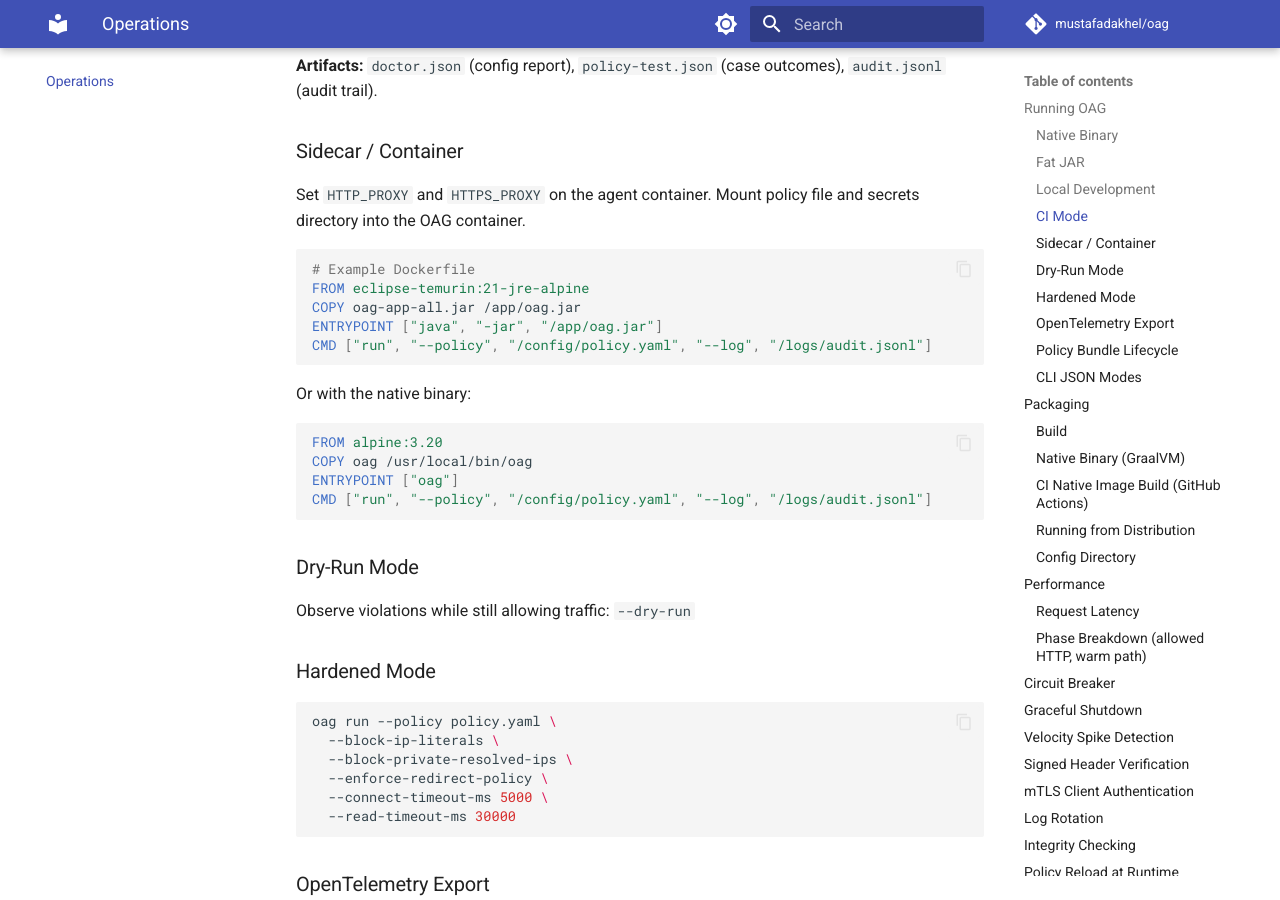
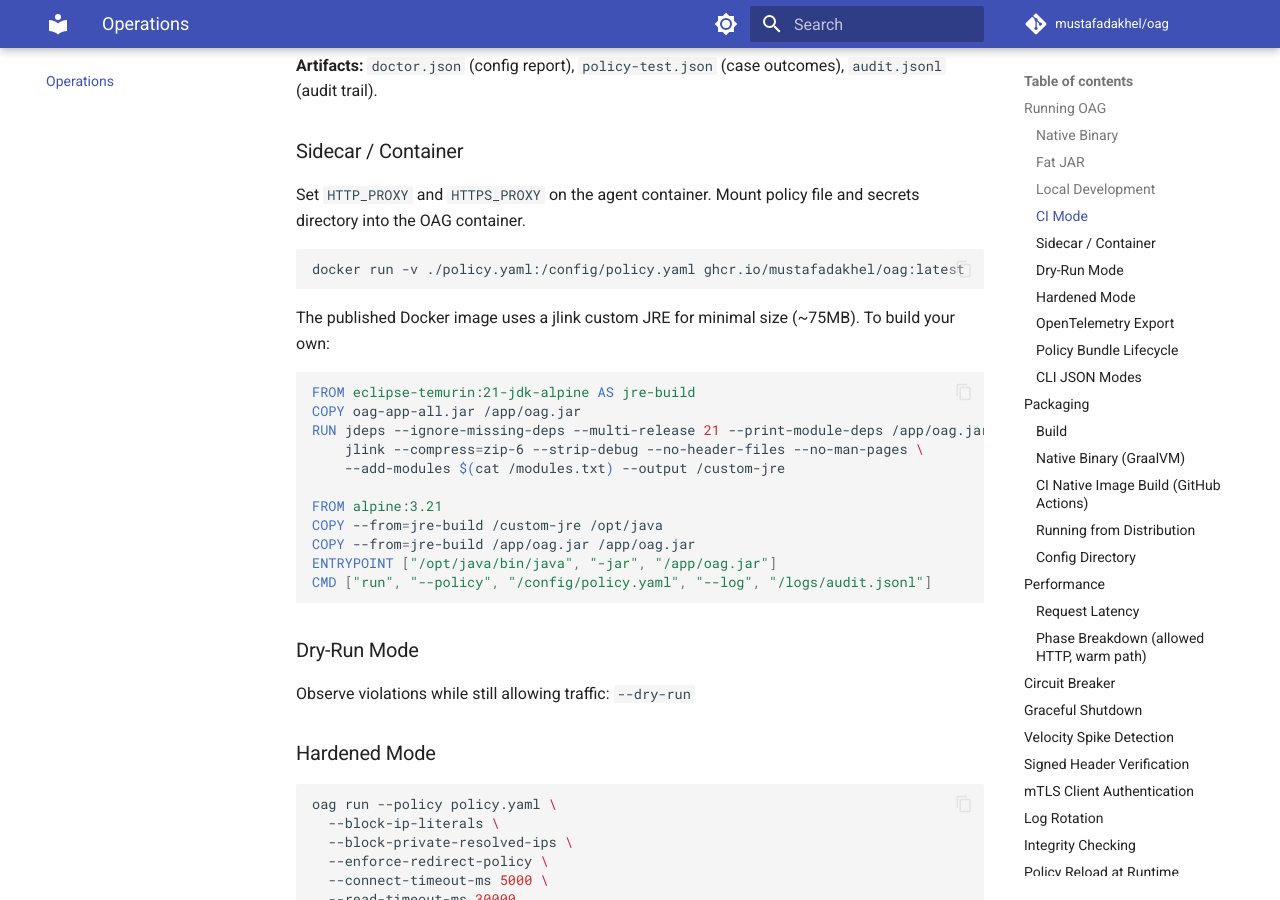
Before and after one commit to mustafadakhel/oag, an MkDocs documentation site: the page built from docs/operations.md, in a window 1280 px wide and 900 px high, scrolled down 1088 px. Built offline with MkDocs 1.6.1 and Material for MkDocs 9.7.7, drawn with Linux system fonts in a browser that asks for light colours; comment, search, counter and statistics services are not loaded; some of the changed text lies outside the part shown.

Commit message:
chore: docs changelog v0.1.10 11 (#17)
* update changelog for v0.1.10 and v0.1.11, update distribution sizes in docs

* update changelog for v0.1.10 and v0.1.11, update distribution sizes in docs

````diff
--- a/docs/operations.md
+++ b/docs/operations.md
@@ -48,20 +48,23 @@ Bundle verification: `oag verify --bundle policy.bundle.json --public-key ./keys
 
 Set `HTTP_PROXY` and `HTTPS_PROXY` on the agent container. Mount policy file and secrets directory into the OAG container.
 
-```dockerfile
-# Example Dockerfile
-FROM eclipse-temurin:21-jre-alpine
-COPY oag-app-all.jar /app/oag.jar
-ENTRYPOINT ["java", "-jar", "/app/oag.jar"]
-CMD ["run", "--policy", "/config/policy.yaml", "--log", "/logs/audit.jsonl"]
+```bash
+docker run -v ./policy.yaml:/config/policy.yaml ghcr.io/mustafadakhel/oag:latest
 ```
 
-Or with the native binary:
+The published Docker image uses a jlink custom JRE for minimal size (~75MB). To build your own:
 
 ```dockerfile
-FROM alpine:3.20
-COPY oag /usr/local/bin/oag
-ENTRYPOINT ["oag"]
+FROM eclipse-temurin:21-jdk-alpine AS jre-build
+COPY oag-app-all.jar /app/oag.jar
+RUN jdeps --ignore-missing-deps --multi-release 21 --print-module-deps /app/oag.jar > /modules.txt && \
+    jlink --compress=zip-6 --strip-debug --no-header-files --no-man-pages \
+    --add-modules $(cat /modules.txt) --output /custom-jre
+
+FROM alpine:3.21
+COPY --from=jre-build /custom-jre /opt/java
+COPY --from=jre-build /app/oag.jar /app/oag.jar
+ENTRYPOINT ["/opt/java/bin/java", "-jar", "/app/oag.jar"]
 CMD ["run", "--policy", "/config/policy.yaml", "--log", "/logs/audit.jsonl"]
 ```
 
@@ -124,7 +127,7 @@ Build an AOT-compiled native binary with GraalVM:
 native-image -jar oag-app/build/libs/oag-app-1.0-SNAPSHOT-all.jar -o oag
 ```
 
-**Result:** A single ~58 MB executable. No JVM required at runtime.
+**Result:** A single native executable (21-27 MB compressed). No JVM required at runtime.
 
 Platform-specific notes:
 - **Linux/macOS:** Works out of the box with GraalVM CE or Oracle GraalVM.
````
Also changed, not shown: CHANGELOG.md (+24 -0 lines), README.md (+16 -0 lines), docs/index.md (+1 -1 lines).
